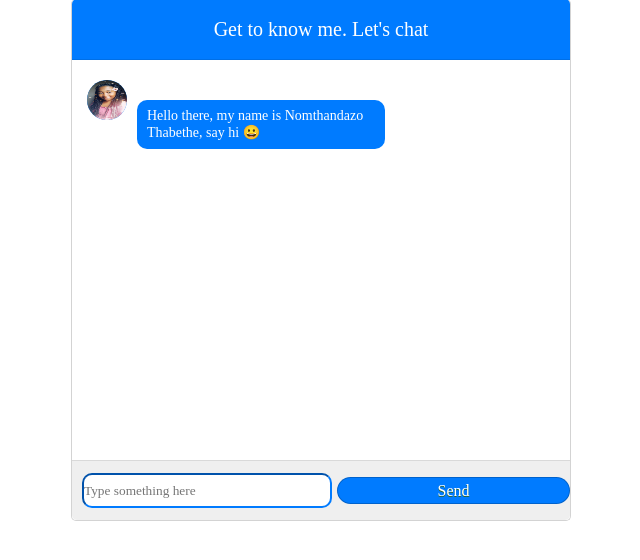
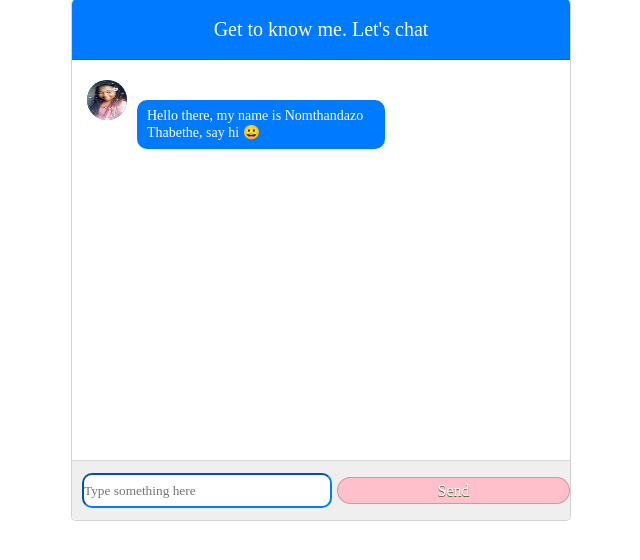
Before and after one commit to NomthandazoThabethe/nomthandazothabethe.github.io, a PHP site: page / in a window 1280 px wide. Shown: the part 140-700 px from the top of the page, without its empty margins (319-959 px from the left). Run offline with PHP 8.4, Linux system fonts and the light colour scheme.

Commit message:
styling @ 1:19

```diff
--- a/style.css
+++ b/style.css
@@ -85,7 +85,7 @@ html, body{
 }
 
 .send-button {
-	background-color: #007bff;
+	background-color: pink;
 	color: white;
 	width: 1px;
     border-radius:28px;
```
